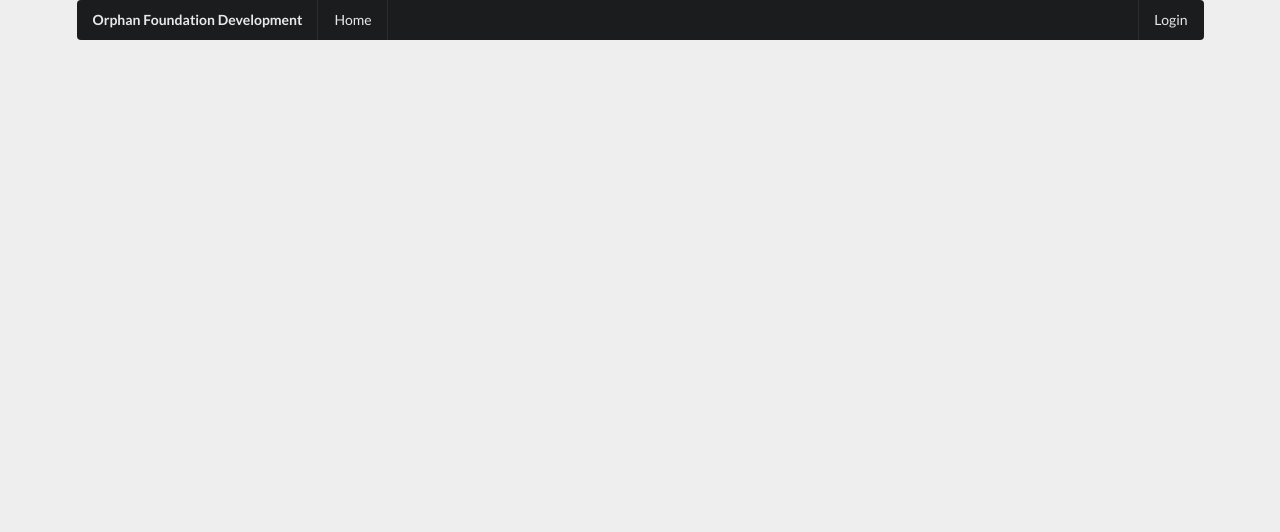
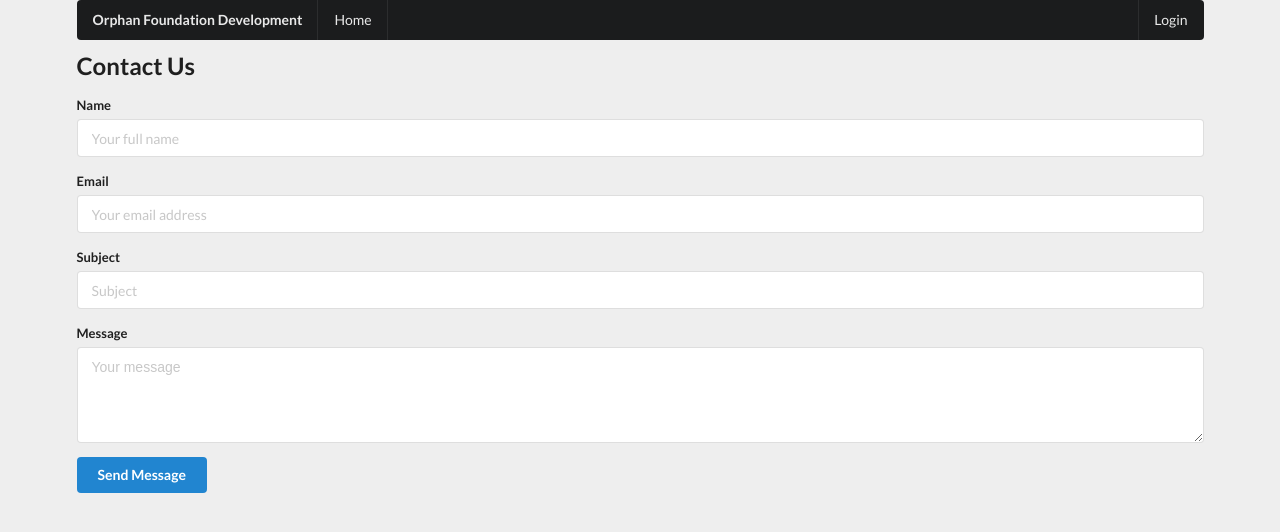
Before and after one commit to lakmini77/SEP.4, a PHP site: page /contact-us.php in a window 1280 px wide. Shown: the top 532 px of the page. Run offline with PHP 8.4, Linux system fonts and the light colour scheme.

Commit message:
Contact Us page Updated

```diff
--- a/contact-us.php
+++ b/contact-us.php
@@ -7,10 +7,29 @@
 
     <!-- BODY Content -->
     <div class="ui grid">
+        <div class="sixteen wide column">
+            <h2 class="ui header">Contact Us</h2>
 
-
-
-
+            <form class="ui form" method="POST" action="contact-handler.php">
+                <div class="field">
+                    <label>Name</label>
+                    <input type="text" name="name" placeholder="Your full name" required>
+                </div>
+                <div class="field">
+                    <label>Email</label>
+                    <input type="email" name="email" placeholder="Your email address" required>
+                </div>
+                <div class="field">
+                    <label>Subject</label>
+                    <input type="text" name="subject" placeholder="Subject" required>
+                </div>
+                <div class="field">
+                    <label>Message</label>
+                    <textarea name="message" rows="4" placeholder="Your message" required></textarea>
+                </div>
+                <button class="ui primary button" type="submit">Send Message</button>
+            </form>
+        </div>
     </div>
 
 </div>
```
Also changed, not shown: contact-handler.php (added, +25 -0 lines). Lines whose indentation alone changed are shown as unchanged.
